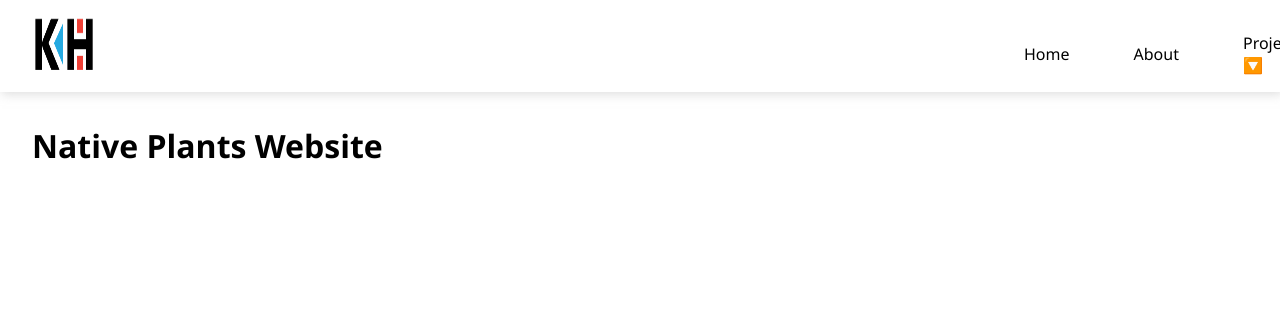
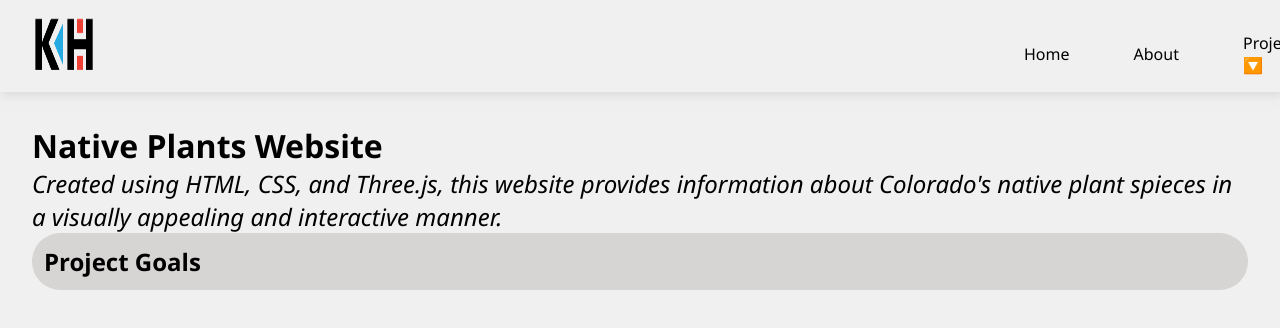
Before and after one commit to kailaho/reactportfolio, a React (Create React App) app in the folder portfolio/: page /nativePlants in a window 1280 px wide. Shown: the top 328 px of the page. Built offline with nearby package versions, Linux system fonts and the light colour scheme.

Commit message:
saving changes

```diff
--- a/portfolio/src/App.css
+++ b/portfolio/src/App.css
@@ -1,3 +1,4 @@
 body{
   font-family: 'Segoe UI', sans-serif;
+  background-color: rgb(240, 240, 240);
 }
--- a/portfolio/src/components/About.js
+++ b/portfolio/src/components/About.js
@@ -3,8 +3,7 @@ import PDFViewer from './PDFViewer';
 
 const About = () => {
     return(
-        <div>
-            <h1>About Page</h1>
+        <div style={{textAlign:"center", margin: "2em", overflow:"scroll"}}>
             <PDFViewer/>
         </div>
     );
--- a/portfolio/src/components/BannerAnimation.js
+++ b/portfolio/src/components/BannerAnimation.js
@@ -28,9 +28,9 @@ const BannerAnimation= ({text}) => {
   return (
     <>
 
-    <div style={{position: 'absolute', top: '15vh', left: '0', width: '100%', height: '15vh', background: `linear-gradient(to top, white, transparent)`, zIndex: '4'}}></div>
+    <div style={{position: 'absolute', top: '18vh', left: '0', width: '100%', height: '12vh', background: `linear-gradient(to top, rgba(240, 240, 240), transparent)`, zIndex: '4'}}></div>
     <animated.div style={{ ...props, height: '20vh', width: '100%',display: 'flex', flexDirection:'column', alignItems: 'center', justifyContent: 'center', position: 'relative', zIndex: '3'}}>
-      <h2 style={{color: 'black', background: 'none', fontSize: '2.5em', zIndex: '5'}}>{text}</h2>
+      <h2 style={{color: 'black', background: 'none', fontSize: '2.5em', zIndex: '7'}}>{text}</h2>
     </animated.div>
     </>
   );
--- a/portfolio/src/components/HomeAnimation.js
+++ b/portfolio/src/components/HomeAnimation.js
@@ -29,7 +29,7 @@ const HomeAnimation = () => {
   return (
     <>
 
-    <div style={{position: 'absolute', top: '60vh', left: '0', width: '100%', height: '25vh', background: `linear-gradient(to top, white, transparent)`, zIndex: 4}}></div>
+    <div style={{position: 'absolute', top: '59.5vh', left: '0', width: '100%', height: '25vh', backgroundImage: `linear-gradient(to top, rgba(240, 240, 240) , transparent)`, zIndex: 4}}></div>
     <animated.div style={{ ...props, height: '75vh', width: '100%',display: 'flex', flexDirection:'column', alignItems: 'center', justifyContent: 'center', position: 'relative', zIndex: 3}}>
       <h1 style={{padding: '1em', paddingTop:'0em', textAlign:'center', fontSize: '60px', lineHeight:'95px'}}>Hi, my name is <span style={{color: 'black'}}>Kaila</span>. I'm a <span style={{backgroundColor:'white', padding: '0em .3em 0em .3em', borderRadius: '1em', opacity:'80%'}}>UX/UI designer</span>, <span style={{backgroundColor: 'white', padding:'0em .3em 0em .3em', borderRadius: '1em', opacity: '80%'}}>Web Developer</span>, and <span style={{backgroundColor: 'white', padding:'0em .3em 0em .3em', borderRadius: '1em', opacity:'80%'}}>Product Designer</span> based in <span style={{color: 'black'}}>Denver, Colorado</span>.</h1>
     </animated.div>
--- /dev/null
+++ b/portfolio/src/components/NativePlants.js
@@ -0,0 +1,16 @@
+import React from 'react';
+import '../styles/NativePlants.css';
+
+const NativePlants= () => {
+    return (
+        <>
+        <div id="nativePlantsWrapper">
+            <h1>Native Plants Website</h1>
+            <h4>Created using HTML, CSS, and Three.js, this website provides information about Colorado's native plant spieces in a visually appealing and interactive manner.</h4>
+            <h3>Project Goals</h3>
+        </div>
+        </>
+    );
+};
+
+export default NativePlants;
--- a/portfolio/src/components/projectDetails/NativePlants.js
+++ /dev/null
@@ -1,9 +0,0 @@
-import React from 'react';
-
-const NativePlants= () => {
-    return (
-        <h1>Native Plants Website</h1>
-    );
-};
-
-export default NativePlants;
--- a/portfolio/src/styles/Home.css
+++ b/portfolio/src/styles/Home.css
@@ -12,8 +12,8 @@
    justify-content: center;
    align-items: center;
    margin: 0em;
-   margin-top: 4em;
-   background-color: black;
+   margin-top: 3em;
+   background-color: rgba(240,240, 240);
 }
 
 .titleCardButton{
@@ -26,6 +26,7 @@
     padding: .5em;
     border-radius: 2em;
     background-color: white;
+    /* box-shadow: 0 4px 8px rgba(128, 128, 128, 0.5); */
 }
 
 
--- /dev/null
+++ b/portfolio/src/styles/NativePlants.css
@@ -0,0 +1,16 @@
+#nativePlantsWrapper{
+    display: flex;
+    flex-direction: column;
+    margin: 2em;
+}
+
+h3{
+    background-color: rgb(215, 212, 212);
+    padding: .5em;
+    border-radius: 2em;
+}
+
+h1{
+    padding: 0em;
+    margin: 0em;
+}
--- a/portfolio/src/styles/ProjectCard.css
+++ b/portfolio/src/styles/ProjectCard.css
@@ -1,5 +1,6 @@
 #ProjectCardWrapper{
     box-shadow: 0 4px 8px rgba(128, 128, 128, 0.5);
+    background-color: white;
     border-radius: 2em;
     display: flex;
     flex-direction: column;
```
Also changed, not shown: portfolio/src/App.js (+7 -2 lines), portfolio/src/components/GnomeStyler.js (renamed from portfolio/src/components/projectDetails/GnomeStyler.js).
